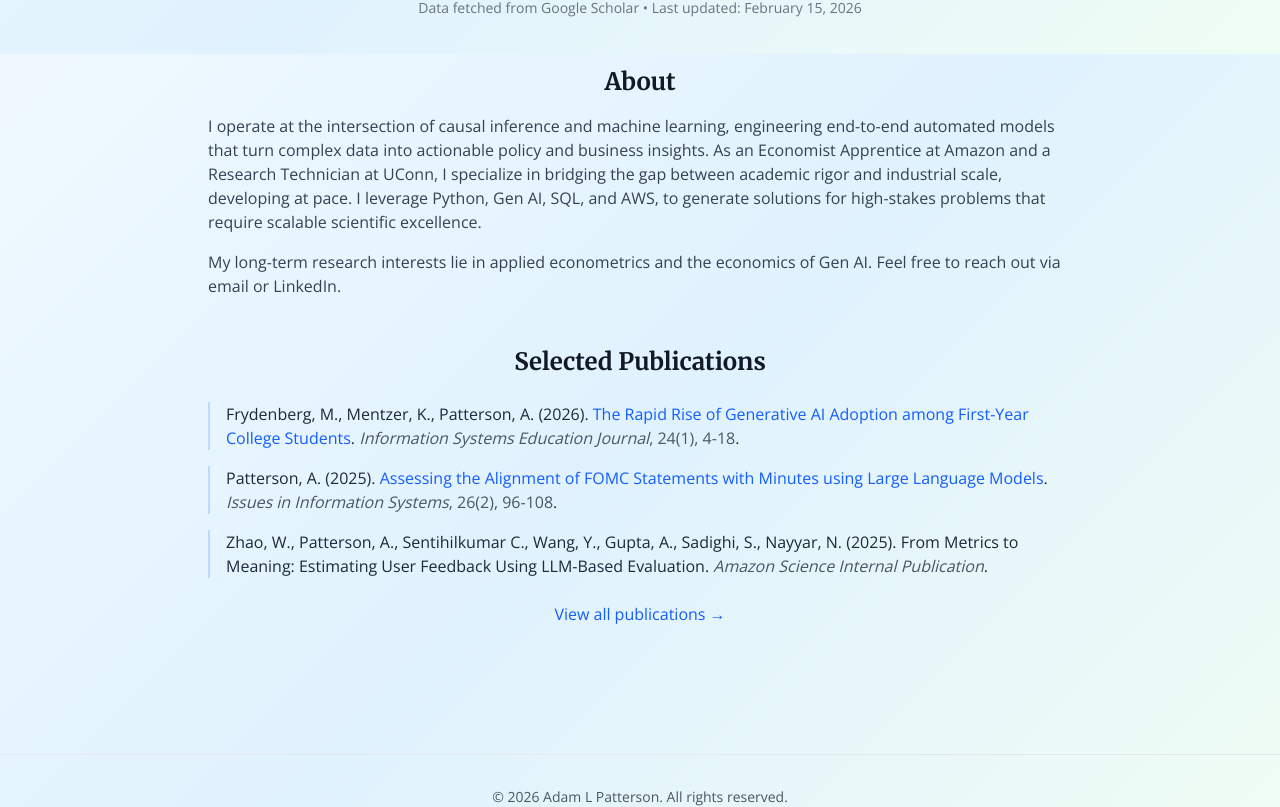
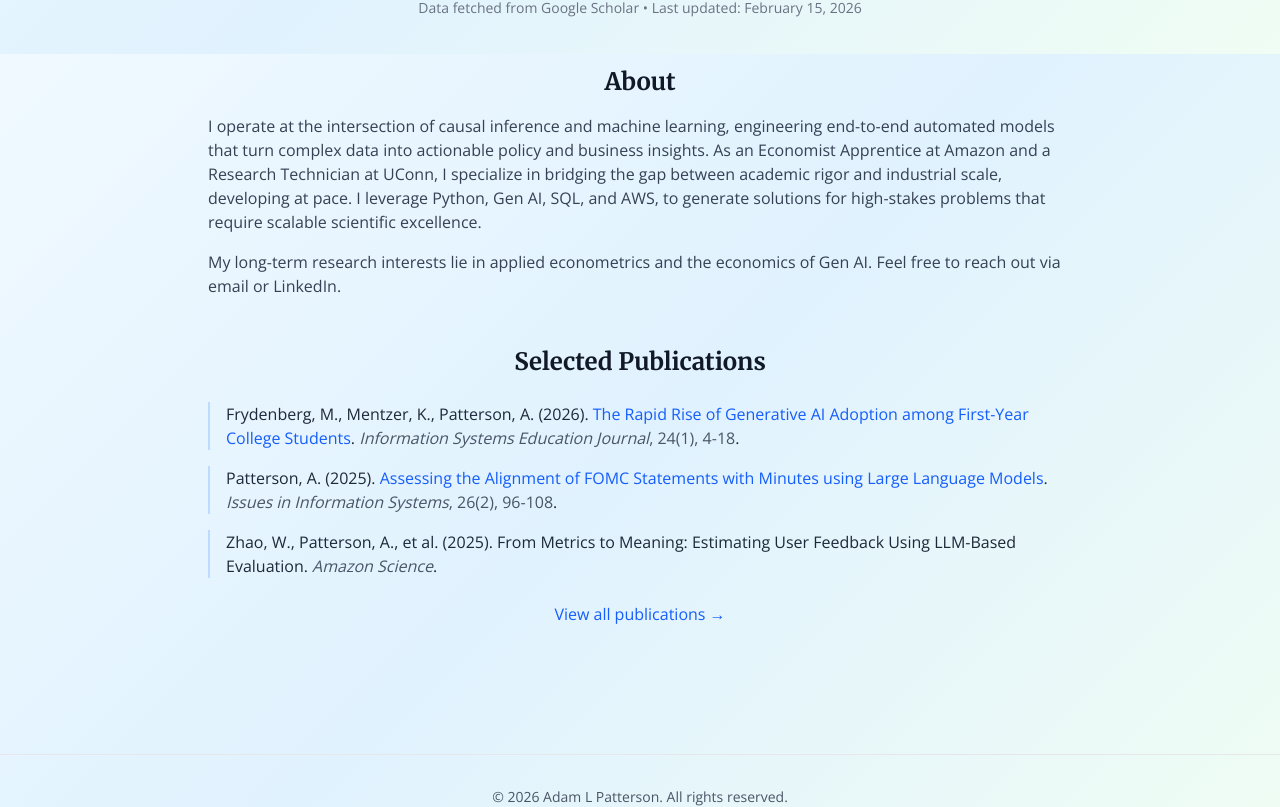
Before and after one commit to adampattersonct/personal-website, a Next.js app: page / in a window 1280 px wide. Shown: the part 746-1553 px from the top of the page. Built offline with nearby package versions, Linux system fonts and the light colour scheme.

Commit message:
Updated publication section

```diff
--- a/data/publications.ts
+++ b/data/publications.ts
@@ -31,10 +31,10 @@ export const publications: Publication[] = [
     url: 'https://iacis.org/iis/2025/2_iis_2025_96-108.pdf',
   },
   {
-    authors: 'Zhao, W., Patterson, A., Sentihilkumar C., Wang, Y., Gupta, A., Sadighi, S., Nayyar, N.',
+    authors: 'Zhao, W., Patterson, A., et al.',
     year: 2025,
     title: 'From Metrics to Meaning: Estimating User Feedback Using LLM-Based Evaluation',
-    journal: 'Amazon Science Internal Publication',
+    journal: 'Amazon Science',
     volume: '',
     issue: '',
     pages: '',
```
